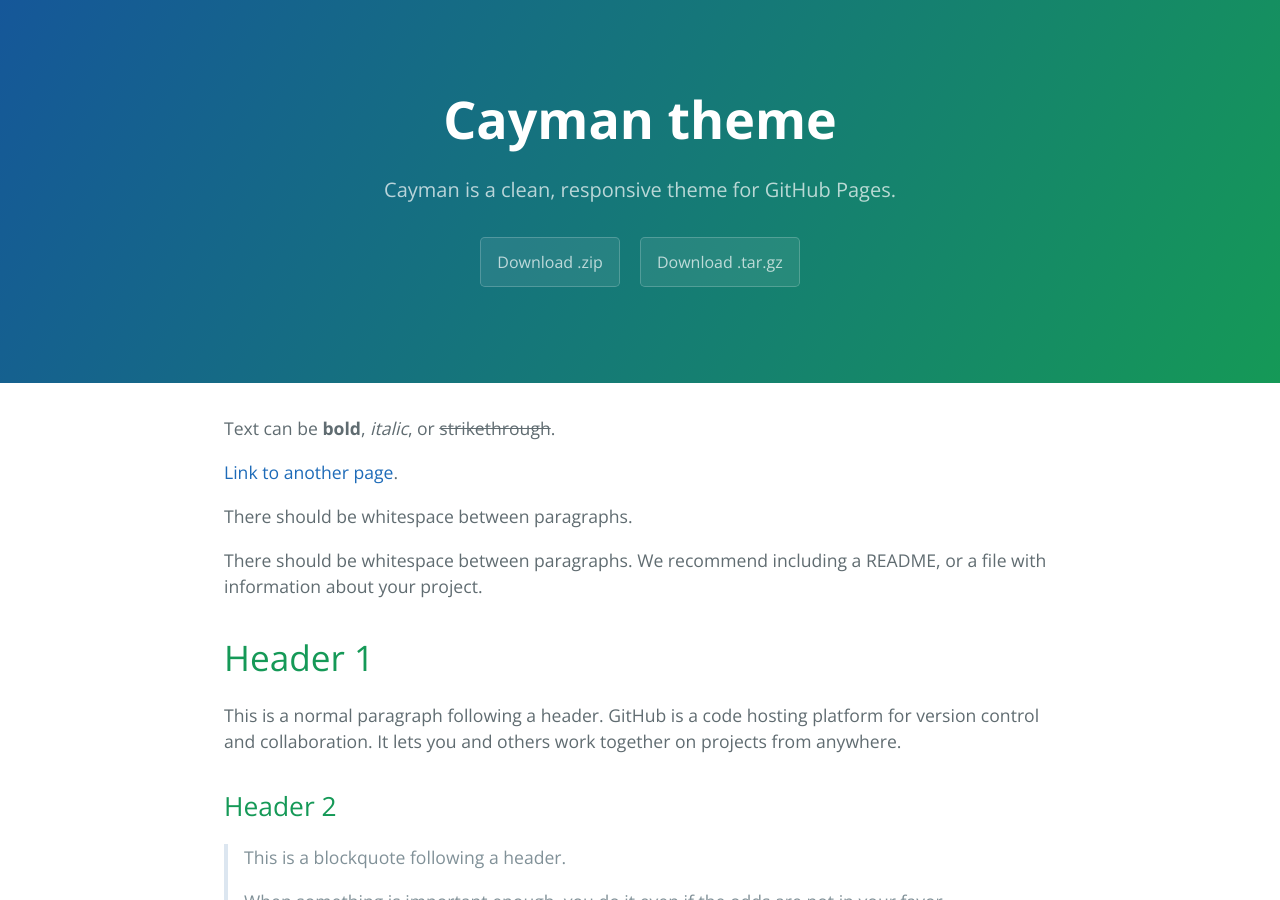
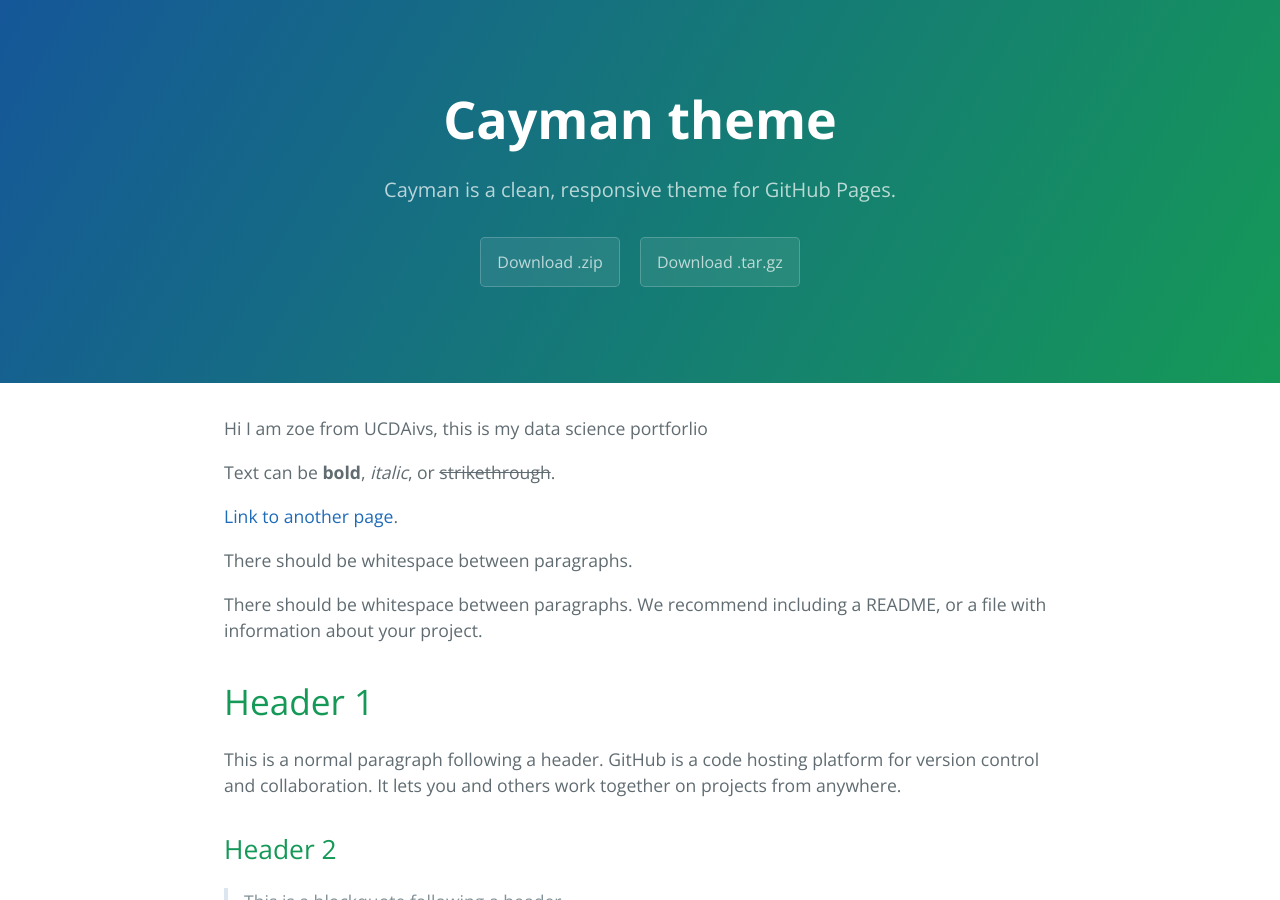
Before and after one commit to ZoeyYiZhou/ZoeyYiZhou.github.io, a Jekyll site: the page built from index.md, in a window 1280 px wide and 900 px high. Built offline with Jekyll 4.4.1, drawn with Linux system fonts in a browser that asks for light colours.

Commit message:
Update index.md

```diff
--- a/index.md
+++ b/index.md
@@ -1,6 +1,27 @@
 ---
 layout: default
 ---
+
+Hi I am zoe from UCDAivs, this is my data science portforlio
+
+
+
+
+
+
+
+
+
+
+
+
+
+
+
+
+
+
+
 
 Text can be **bold**, _italic_, or ~~strikethrough~~.
 
```
